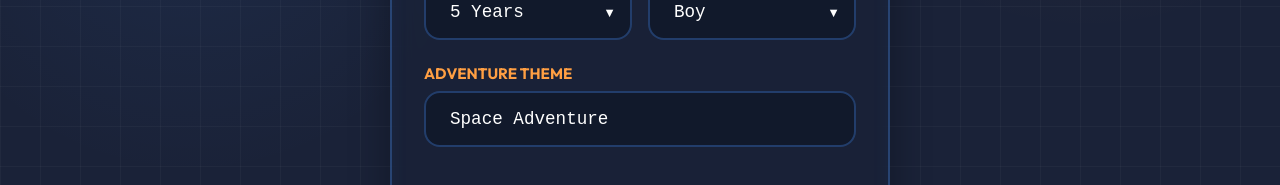
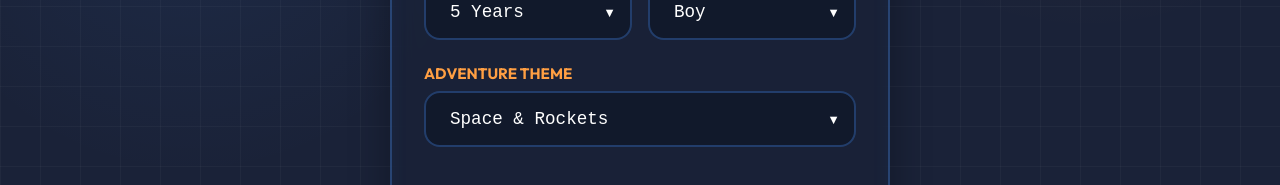
Before and after one commit to CoastalFogPro/BeddyBot, a Next.js app: page /create in a window 1280 px wide. Shown: the part 514-699 px from the top of the page. Built offline with nearby package versions, Linux system fonts and the light colour scheme.

Commit message:
BeddyBot v1.1 - Story Uniqueness Engine & UI Refinements

```diff
--- a/src/app/api/generate-story/route.ts
+++ b/src/app/api/generate-story/route.ts
@@ -39,19 +39,50 @@ export async function POST(request: Request) {
             );
         }
 
-        let systemPrompt = "You are a creative bedtime story generator for children.";
+        // 3. Dynamic Story DNA (To prevent repetitive templates)
+        const archetypes = [
+            "The Lost Treasure", "The Unexpected Friend", "The Big Race", "The Magical Mistake",
+            "The Secret Door", "The Helping Hand", "The Brave Journey", "The Missing Color",
+            "The Flying Invention", "The Moon Party"
+        ];
+        const qualities = [
+            "Curiosity", "Kindness", "Bravery", "Creativity", "Patience", "Teamwork"
+        ];
+
+        const randomArchetype = archetypes[Math.floor(Math.random() * archetypes.length)];
+        const randomQuality = qualities[Math.floor(Math.random() * qualities.length)];
+
+        let systemPrompt = "You are a creative, highly imaginative children's author who writes unique, non-repetitive stories.";
         let userPrompt = "";
 
-        // Age-specific logic
+        // Age-specific logic with DNA injection
         if (ageNum < 3) {
-            systemPrompt += " Write a gentle, soothing nursery rhyme (8-12 lines). output only the title and the content in JSON format.";
-            userPrompt = `Write a bedtime rhyme for a ${age}-year-old ${gender} named ${name} about ${theme}. Make it sweet and simple.`;
-        } else if (ageNum <= 7) {
-            systemPrompt += " Write a whimsical, fun short story (approx 150 words). output only the title and the content in JSON format.";
-            userPrompt = `Write a magical bedtime story for a ${age}-year-old ${gender} named ${name} about ${theme}. Include a friendly magical creature.`;
+            // Nursery Rhymes need less complex plot, but we can still vary the tone/focus
+            systemPrompt += " Write a gentle, soothing nursery rhyme (8-12 lines). Output only the title and the content in JSON format.";
+            userPrompt = `Write a unique bedtime rhyme for a ${age}-year-old ${gender} named ${name} about ${theme}. Focus on the feeling of ${randomQuality}. Make it sweet and simple.`;
+        } else if (ageNum <= 6) {
+            // Short stories
+            systemPrompt += " Write a whimsical, fun short story (approx 200 words). Avoid generic 'Once upon a time' openings if possible. Output only the title and the content in JSON format.";
+            userPrompt = `Write a unique magical bedtime story for a ${age}-year-old ${gender} named ${name} about ${theme}.
+
+             STORY DNA:
+             - Plot Archetype: ${randomArchetype}
+             - Key Lesson: ${randomQuality}
+             - Character Name: ${name}
+             - Theme: ${theme}
+
+             Make the story feel fresh and specific to this plot archetype.`;
         } else {
-            systemPrompt += " Write an engaging adventure story (approx 350-400 words). output only the title and the content in JSON format.";
-            userPrompt = `Write an exciting adventure story for a ${age}-year-old ${gender} named ${name} about ${theme}. The character should solve a problem using kindness or courage.`;
+            // Older kids (up to 10)
+            systemPrompt += " Write an engaging, well-structured adventure story (approx 400 words) with clear rising action and resolution. Output only the title and the content in JSON format.";
+            userPrompt = `Write an exciting adventure story for a ${age}-year-old ${gender} named ${name} about ${theme}.
+
+             STORY DNA:
+             - Core Conflict: ${randomArchetype}
+             - Hero's Strength: ${randomQuality}
+             - Setting: A unique version of ${theme}
+
+             Ensure the character solves a specific problem using their specific strength. Avoid generic endings.`;
         }
 
         const completion = await openai.chat.completions.create({
@@ -63,6 +94,7 @@ export async function POST(request: Request) {
                 },
             ],
             model: "gpt-4o",
+            temperature: 0.9, // Higher creativity
             response_format: { type: "json_object" },
         });
 
--- a/src/components/Story/StoryForm.tsx
+++ b/src/components/Story/StoryForm.tsx
@@ -9,17 +9,35 @@ export default function StoryForm() {
         name: 'James',
         age: '5',
         gender: 'Boy',
-        theme: 'Space Adventure'
+        theme: 'Space & Rockets'
     });
     const [isSubmitting, setIsSubmitting] = useState(false);
+
+    // Theme Logic
+    const THEMES = [
+        "Princesses & Castles", "Fairies & Magic Gardens", "Unicorns & Magical Horses",
+        "Mermaids & the Ocean", "Dolls & Toy Adventures", "Butterflies, Flowers & Nature",
+        "Space & Rockets", "Dinosaurs", "Trains, Cars & Trucks", "Pirates & Treasure Islands",
+        "Knights & Dragons", "Jungle Animals", "Animals", "Magic", "Underwater Worlds",
+        "Outer Space", "Adventure", "Friendship", "Other"
+    ];
+    const [selectedTheme, setSelectedTheme] = useState(THEMES[6]); // Default: Space
+    const [customTheme, setCustomTheme] = useState('');
 
     const handleSubmit = async (e: React.FormEvent) => {
         e.preventDefault();
         setIsSubmitting(true);
         // Simulate generation delay
         await new Promise(resolve => setTimeout(resolve, 2000));
+
+        // Final theme is either selected or custom
+        const finalTheme = selectedTheme === 'Other' ? customTheme : selectedTheme;
+
         // Navigate to story view with query params
-        const params = new URLSearchParams(formData);
+        const params = new URLSearchParams({
+            ...formData,
+            theme: finalTheme
+        });
         router.push(`/story/123?${params.toString()}`);
     };
 
@@ -56,7 +74,7 @@ export default function StoryForm() {
             </div>
 
             <div style={{ display: 'flex', gap: '1rem' }}>
-                {/* Age */}
+                {/* Age (1-10 Only) */}
                 <div style={{ display: 'flex', flexDirection: 'column', gap: '0.5rem', flex: 1 }}>
                     <label style={{ fontWeight: '700', fontSize: '0.95rem', color: 'var(--color-primary)', textTransform: 'uppercase' }}>Age Level</label>
                     <div style={{ position: 'relative' }}>
@@ -66,7 +84,7 @@ export default function StoryForm() {
                             className="input-base"
                             style={{ appearance: 'none', cursor: 'pointer' }}
                         >
-                            {[...Array(12)].map((_, i) => (
+                            {[...Array(10)].map((_, i) => (
                                 <option key={i} value={i + 1} style={{ color: 'black' }}>{i + 1} Years</option>
                             ))}
                         </select>
@@ -77,7 +95,7 @@ export default function StoryForm() {
                     </div>
                 </div>
 
-                {/* Gender */}
+                {/* Gender (Boy/Girl Only) */}
                 <div style={{ display: 'flex', flexDirection: 'column', gap: '0.5rem', flex: 1 }}>
                     <label style={{ fontWeight: '700', fontSize: '0.95rem', color: 'var(--color-primary)', textTransform: 'uppercase' }}>Hero Type</label>
                     <div style={{ position: 'relative' }}>
@@ -89,7 +107,6 @@ export default function StoryForm() {
                         >
                             <option style={{ color: 'black' }}>Boy</option>
                             <option style={{ color: 'black' }}>Girl</option>
-                            <option style={{ color: 'black' }}>Non-binary</option>
                         </select>
                         <div style={{
                             position: 'absolute', right: '1rem', top: '50%', transform: 'translateY(-50%)',
@@ -99,16 +116,38 @@ export default function StoryForm() {
                 </div>
             </div>
 
-            {/* Theme */}
+            {/* Theme Dropdown */}
             <div style={{ display: 'flex', flexDirection: 'column', gap: '0.5rem' }}>
                 <label style={{ fontWeight: '700', fontSize: '0.95rem', color: 'var(--color-primary)', textTransform: 'uppercase' }}>Adventure Theme</label>
-                <input
-                    type="text"
-                    value={formData.theme}
-                    onChange={(e) => setFormData({ ...formData, theme: e.target.value })}
-                    className="input-base"
-                    placeholder="e.g. Robot Dinosaurs on Mars"
-                />
+                <div style={{ position: 'relative' }}>
+                    <select
+                        value={selectedTheme}
+                        onChange={(e) => setSelectedTheme(e.target.value)}
+                        className="input-base"
+                        style={{ appearance: 'none', cursor: 'pointer', width: '100%' }}
+                    >
+                        {THEMES.map((t) => (
+                            <option key={t} value={t} style={{ color: 'black' }}>{t}</option>
+                        ))}
+                    </select>
+                    <div style={{
+                        position: 'absolute', right: '1rem', top: '50%', transform: 'translateY(-50%)',
+                        pointerEvents: 'none', color: 'white', fontSize: '0.8rem'
+                    }}>▼</div>
+                </div>
+
+                {/* Custom Theme Input (Only if 'Other' is selected) */}
+                {selectedTheme === 'Other' && (
+                    <input
+                        type="text"
+                        value={customTheme}
+                        onChange={(e) => setCustomTheme(e.target.value)}
+                        className="input-base"
+                        placeholder="Type your own theme..."
+                        style={{ marginTop: '0.5rem', animation: 'fadeIn 0.3s ease-out' }}
+                        autoFocus
+                    />
+                )}
             </div>
 
             <button
@@ -123,7 +162,6 @@ export default function StoryForm() {
             >
                 {isSubmitting ? 'Initializing...' : '🚀 Launch Story'}
             </button>
-
         </form>
     );
 }
```
